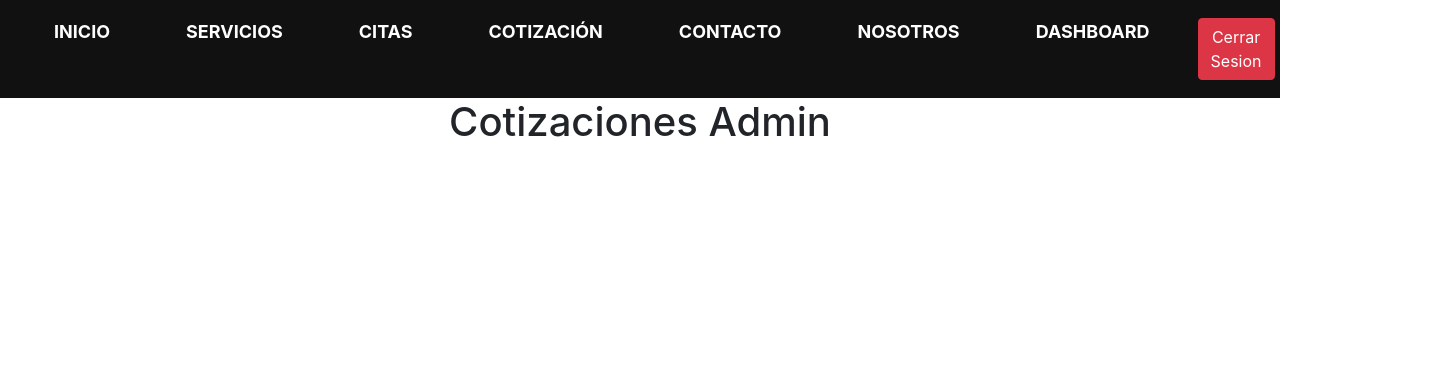
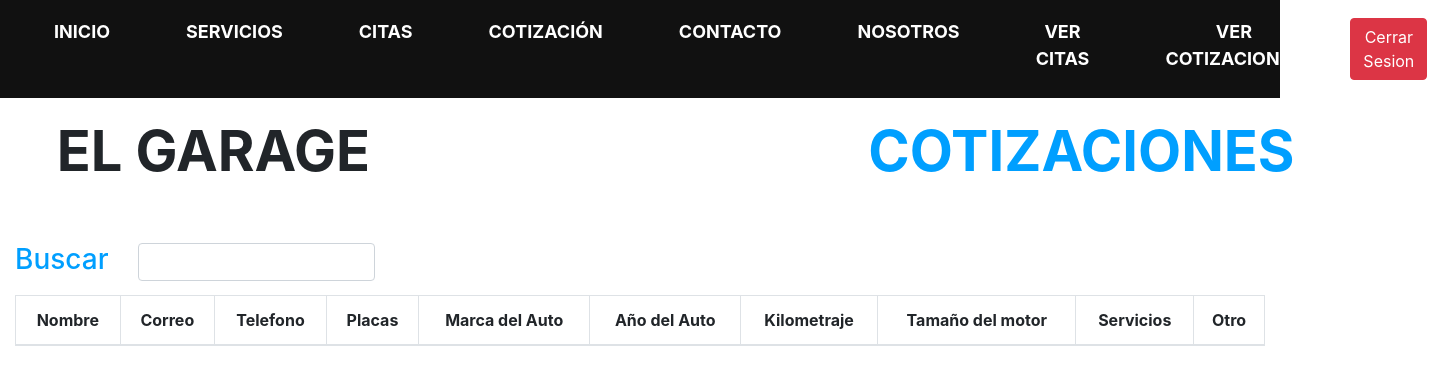
Before and after one commit to marianaevv/ElGarage_project, a React (Create React App) app in the folder elgarage/frontend/: page /admin/cotizaciones in a window 1280 px wide. Shown: the top 384 px of the page, 1437 px wide, since content can reach past the window. Built offline with nearby package versions, Linux system fonts and the light colour scheme; sample sign-in values are in the browser's storage.

Commit message:
Agregado las primeras versiones de las pantallas de admin

```diff
--- a/elgarage/frontend/src/App.js
+++ b/elgarage/frontend/src/App.js
@@ -10,7 +10,6 @@ import Cotizacion from './Cotizacion';
 import CotizacionAdmin from './CotizacionAdmin';
 import Contacto from './Contacto';
 import Nosotros from './Nosotros';
-import Weather from './weather';
 import LoginAdmin from './LoginAdmin';
 import PrivateRoute from './components/Util/PrivateRoute';
 
--- /dev/null
+++ b/elgarage/frontend/src/CitasAdmin.css
@@ -0,0 +1,3 @@
+.cita-dashboard{
+    color: #FFB600;
+}
--- a/elgarage/frontend/src/CitasAdmin.js
+++ b/elgarage/frontend/src/CitasAdmin.js
@@ -1,9 +1,54 @@
 import React from 'react';
-
+import Form from "react-bootstrap/Form";
+import Row from 'react-bootstrap/Row';
+import Col from 'react-bootstrap/Col';
+import './CitasAdmin.css'
+import Container from 'react-bootstrap/esm/Container';
+import Table from 'react-bootstrap/Table'
 function App() {
   return (
     <div className="App">
-      <h1>Citas Admin</h1>
+      <Container fluid style={{marginTop: 20}}>
+        <Row>
+        <Col md={4}>
+          <h1 className="display-4 font-weight-bold titulo-dashboard">EL GARAGE</h1>
+        </Col>
+        <Col md={{ span: 4, offset: 4 }}>
+          <h1 className="display-4 font-weight-bold cita-dashboard">CITAS</h1>
+        </Col>
+        </Row>
+        <Row>
+        <Col md={6} style={{marginTop : 50}}>
+          <Form>
+            <Row>
+              <Col md="auto" >
+                <h3 className="cita-dashboard">Buscar</h3>
+              </Col>
+              <Col md="5">
+                <Form.Control></Form.Control>
+              </Col>
+            </Row>
+          </Form>
+        </Col>
+        </Row>
+
+        <Table striped bordered hover responsive style={{marginTop: 10}}>
+          <thead>
+            <tr>
+              <th>Nombre</th>
+              <th>Correo</th>
+              <th>Telefono</th>
+              <th>Placas</th>
+              <th>Fecha</th>
+              <th>Hora</th>
+              <th>Descripción de la falla o servicio</th>
+            </tr>
+          </thead>
+          <tbody>
+
+          </tbody>
+        </Table>
+      </Container>
     </div>
   );
 }
--- a/elgarage/frontend/src/CotizacionAdmin.js
+++ b/elgarage/frontend/src/CotizacionAdmin.js
@@ -1,9 +1,57 @@
 import React from 'react';
-
+import Form from "react-bootstrap/Form";
+import Row from 'react-bootstrap/Row';
+import Col from 'react-bootstrap/Col';
+import './CotizacionesAdmin.css'
+import Container from 'react-bootstrap/esm/Container';
+import Table from 'react-bootstrap/Table'
 function App() {
   return (
     <div className="App">
-      <h1>Cotizaciones Admin</h1>
+      <Container fluid style={{marginTop: 20}}>
+        <Row>
+        <Col md={4}>
+          <h1 className="display-4 font-weight-bold titulo-dashboard">EL GARAGE</h1>
+        </Col>
+        <Col md={{ span: 4, offset: 4 }}>
+          <h1 className="display-4 font-weight-bold cotizaciones-dashboard">COTIZACIONES</h1>
+        </Col>
+        </Row>
+        <Row>
+        <Col md={6} style={{marginTop : 50}}>
+          <Form>
+            <Row>
+              <Col md="auto" >
+                <h3 className="cotizaciones-dashboard">Buscar</h3>
+              </Col>
+              <Col md="5">
+                <Form.Control></Form.Control>
+              </Col>
+            </Row>
+          </Form>
+        </Col>
+        </Row>
+
+        <Table striped bordered hover responsive style={{marginTop: 10}}>
+          <thead>
+            <tr>
+              <th>Nombre</th>
+              <th>Correo</th>
+              <th>Telefono</th>
+              <th>Placas</th>
+              <th>Marca del Auto</th>
+              <th>Año del Auto</th>
+              <th>Kilometraje</th>
+              <th>Tamaño del motor</th>
+              <th>Servicios</th>
+              <th>Otro</th>
+            </tr>
+          </thead>
+          <tbody>
+
+          </tbody>
+        </Table>
+      </Container>
     </div>
   );
 }
--- /dev/null
+++ b/elgarage/frontend/src/CotizacionesAdmin.css
@@ -0,0 +1,3 @@
+.cotizaciones-dashboard{
+    color: #009FFF;
+}
--- a/elgarage/frontend/src/LoginAdmin.css
+++ b/elgarage/frontend/src/LoginAdmin.css
@@ -22,7 +22,7 @@
 
 .login-page {
     background-image: linear-gradient(#fff8, transparent), url("./assets/login-background.jpg");
-    height: 800px;
+    height: 900px;
 }
 
 .login-form {
--- a/elgarage/frontend/src/LoginAdmin.js
+++ b/elgarage/frontend/src/LoginAdmin.js
@@ -46,7 +46,7 @@ function userLoginFetch( email, password ){
         })
         .then( responseJSON => {
             localStorage.setItem( 'token', responseJSON.token );
-            window.location.href = "/admin/citas";
+            window.location.href = "/admin/dashboard";
         })
         .catch( err => {
             alert("Something happend,Try again");
--- a/elgarage/frontend/src/components/Navigation.js
+++ b/elgarage/frontend/src/components/Navigation.js
@@ -12,7 +12,8 @@ function Navigation() {
   if(isLoggedIn()){
     navItems.push(
         <>
-        <Nav.Link className="NavItem" href="/Dashboard">DASHBOARD</Nav.Link>
+        <Nav.Link className="NavItem" href="/admin/citas">VER CITAS</Nav.Link>
+        <Nav.Link className="NavItem" href="/admin/cotizaciones">VER COTIZACIONES</Nav.Link>
         </>
     )
     navItems.push(
```
Also changed, not shown: 2 other files (tests, documents, lock files or other folders).
